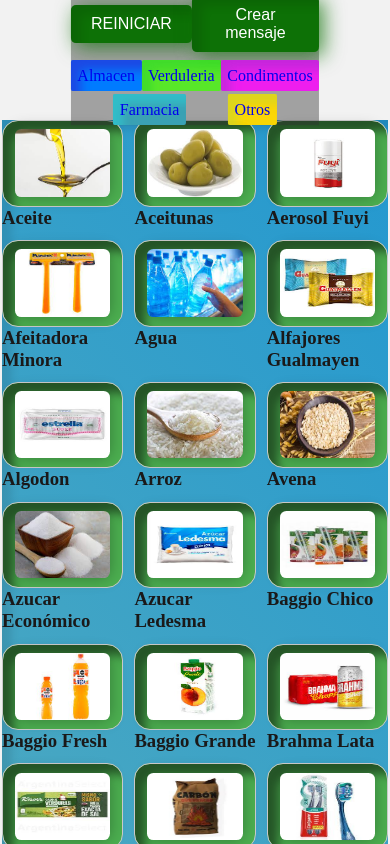
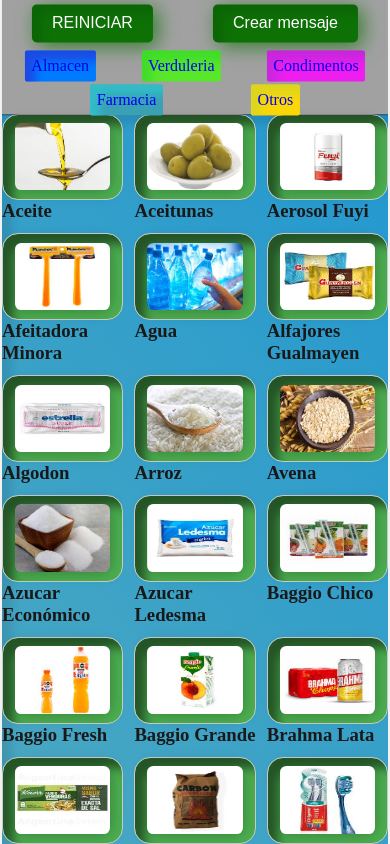
Before and after one commit to gab617/pplena-react, a React (Vite) app: page / in a window 390 px wide. Shown: the top 844 px of the page. Built offline with nearby package versions, Linux system fonts and the light colour scheme.

Commit message:
test3def

```diff
--- a/src/index.css
+++ b/src/index.css
@@ -147,7 +147,7 @@
 
 
   .header-buttons {
-
+    width: 99%;
     background: #3333336b;
     position: fixed;
     display: flex;
@@ -215,7 +215,7 @@
   #Almacen-ul {
     background: rgb(126, 118, 218);
     background: linear-gradient(52deg, rgba(236, 235, 132, 1) 0%, rgba(35, 152, 208, 1) 100%);
-    margin-top: 7.5em;
+    margin-top: 7.1em;
   }
 
   #Verduleria-ul {
```
